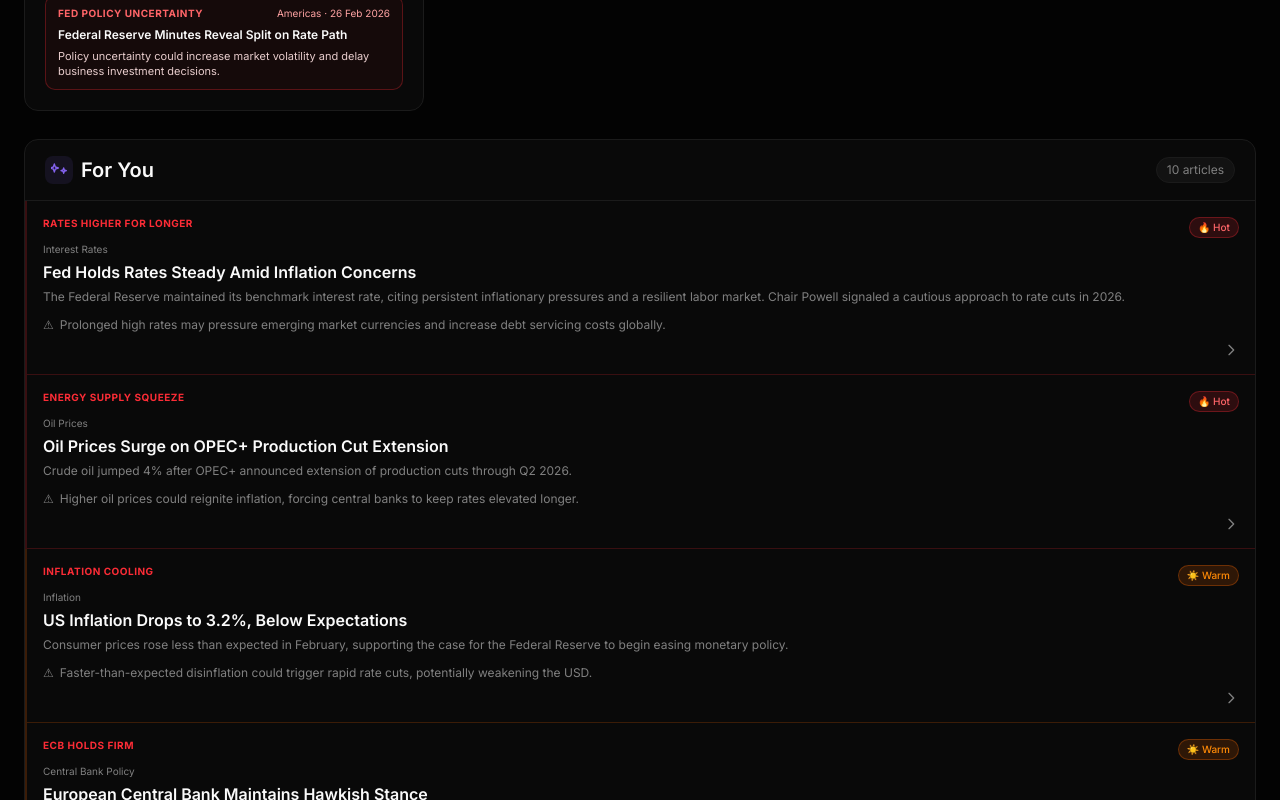
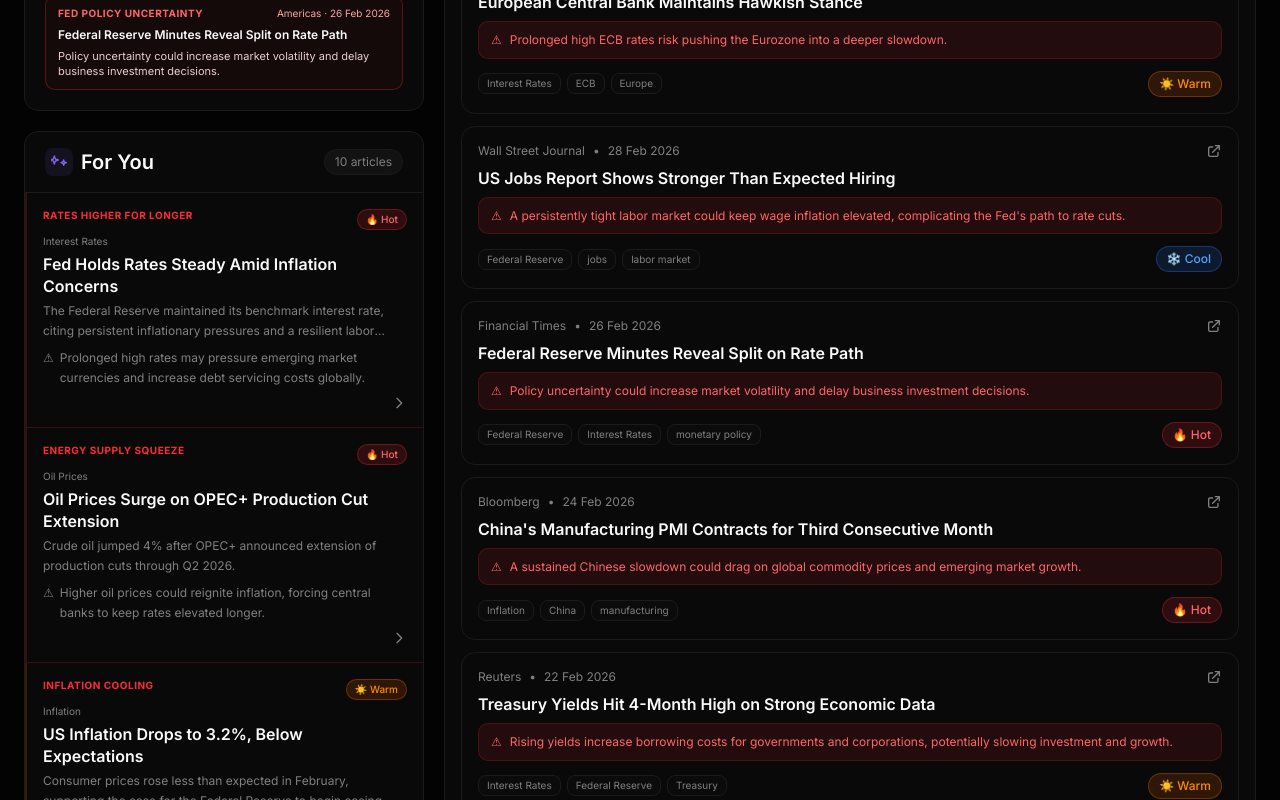
Before and after one commit to bellies7/fintech-hackathon-imagine-dragonz, a Next.js app: page / in a window 1280 px wide. Shown: the part 1340-2140 px from the top of the page. Built offline with nearby package versions, Linux system fonts and the light colour scheme; no server answers.

Commit message:
slight layout fix

```diff
--- a/app/page.tsx
+++ b/app/page.tsx
@@ -5,8 +5,8 @@
 //   1. Page header
 //   2. Search bar
 //   3. KPI stat tiles
-//   4. Topic Distribution (left) | Currently Tracking (right)
-//   5. For You (full width below)
+//   4. Left: Topic Distribution / High Risk Alerts / For You
+//      Right: Currently Tracking (tall, scrollable)
 // ============================================================
 
 "use client"
@@ -42,18 +42,17 @@
       />
       {/* Pass the live count down to StatsBar */}
       <StatsBar trackedCount={starredTopics.length} />
-      <div className="grid grid-cols-1 xl:grid-cols-[400px_1fr] gap-5 items-stretch">
+      <div className="grid grid-cols-1 xl:grid-cols-[400px_1fr] gap-5 items-start">
         <div className="space-y-5">
           <MostTalkedAbout />
           <HighRiskAlertsPanel />
+          <ForYouPanel />
         </div>
-        {/* Pass state down so ArticleFeed can update it */}
         <ArticleFeed
           starredTopics={starredTopics}
           setStarredTopics={setStarredTopics}
         />
       </div>
-      <ForYouPanel />
     </div>
   )
 }
--- a/components/ArticleFeed.tsx
+++ b/components/ArticleFeed.tsx
@@ -64,7 +64,7 @@
 
   return (
     <>
-      <div className="bg-card border border-border rounded-xl overflow-visible flex flex-col max-h-[640px]">
+      <div className="bg-card border border-border rounded-xl overflow-visible flex flex-col">
 
         {/* Panel header */}
         <div className="flex items-center justify-between px-5 py-4 border-b border-border">
```
